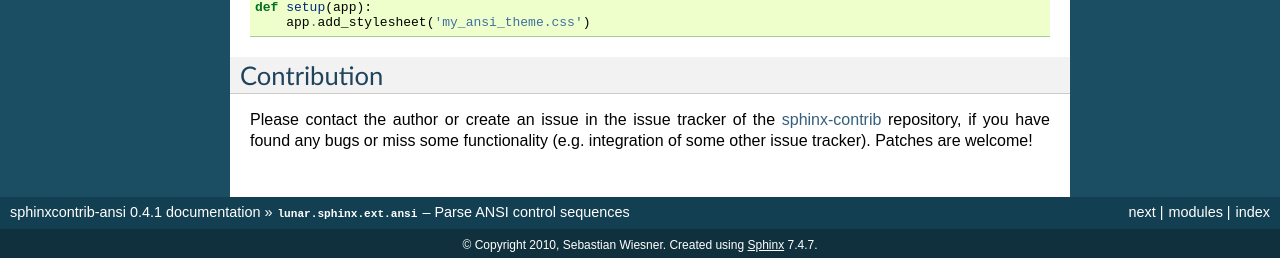
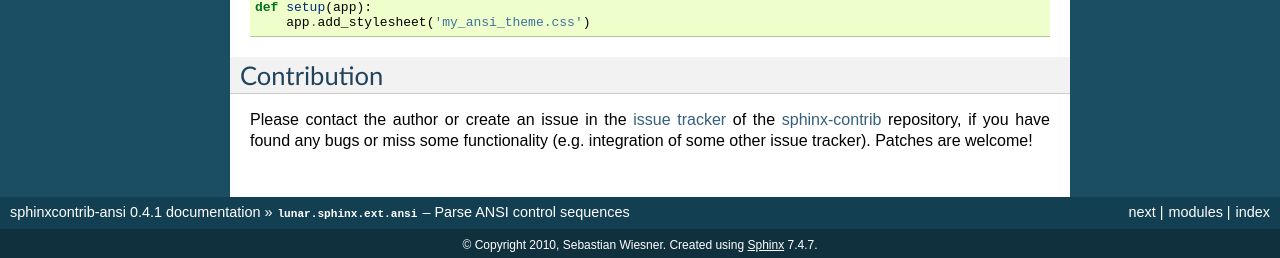
Before and after one commit to sphinx-contrib/ansi, a Sphinx documentation site: the page built from doc/index.rst, in a window 1280 px wide. Shown: the part 1379-1637 px from the top of the page. Built offline with Sphinx 7.4.7, drawn with Linux system fonts in a browser that asks for light colours.

```diff
--- a/doc/index.rst
+++ b/doc/index.rst
@@ -92,7 +92,7 @@ it known to sphinx by including the following code snippet in your
 Contribution
 ------------
 
-Please contact the author or create an issue in the issue tracker of the
+Please contact the author or create an issue in the `issue tracker`_ of the
 sphinx-contrib_ repository, if you have found any bugs or miss some
 functionality (e.g. integration of some other issue tracker).  Patches are
 welcome!
@@ -105,7 +105,7 @@ welcome!
    changes.rst
 
 
-.. _`Sphinx`: http://sphinx.pocoo.org/latest
+.. _`Sphinx`: http://sphinx.pocoo.org/
 .. _`sphinx-contrib`: http://bitbucket.org/birkenfeld/sphinx-contrib
 .. _`issue tracker`: http://bitbucket.org/birkenfeld/sphinx-contrib/issues
 .. _`black-on-white.css`: http://bitbucket.org/birkenfeld/sphinx-contrib/src/tip/ansi/sphinxcontrib/black-on-white.css
```
